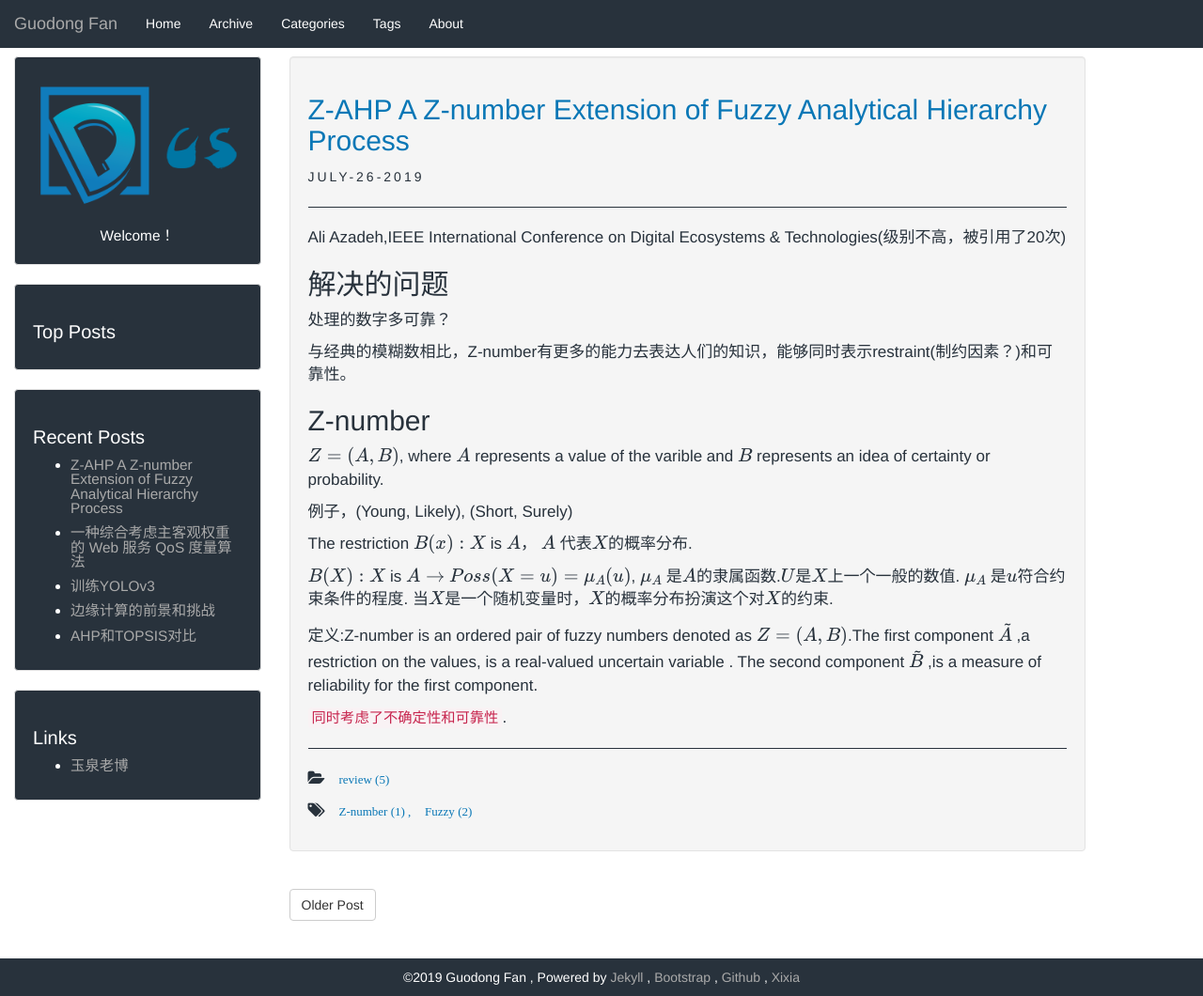
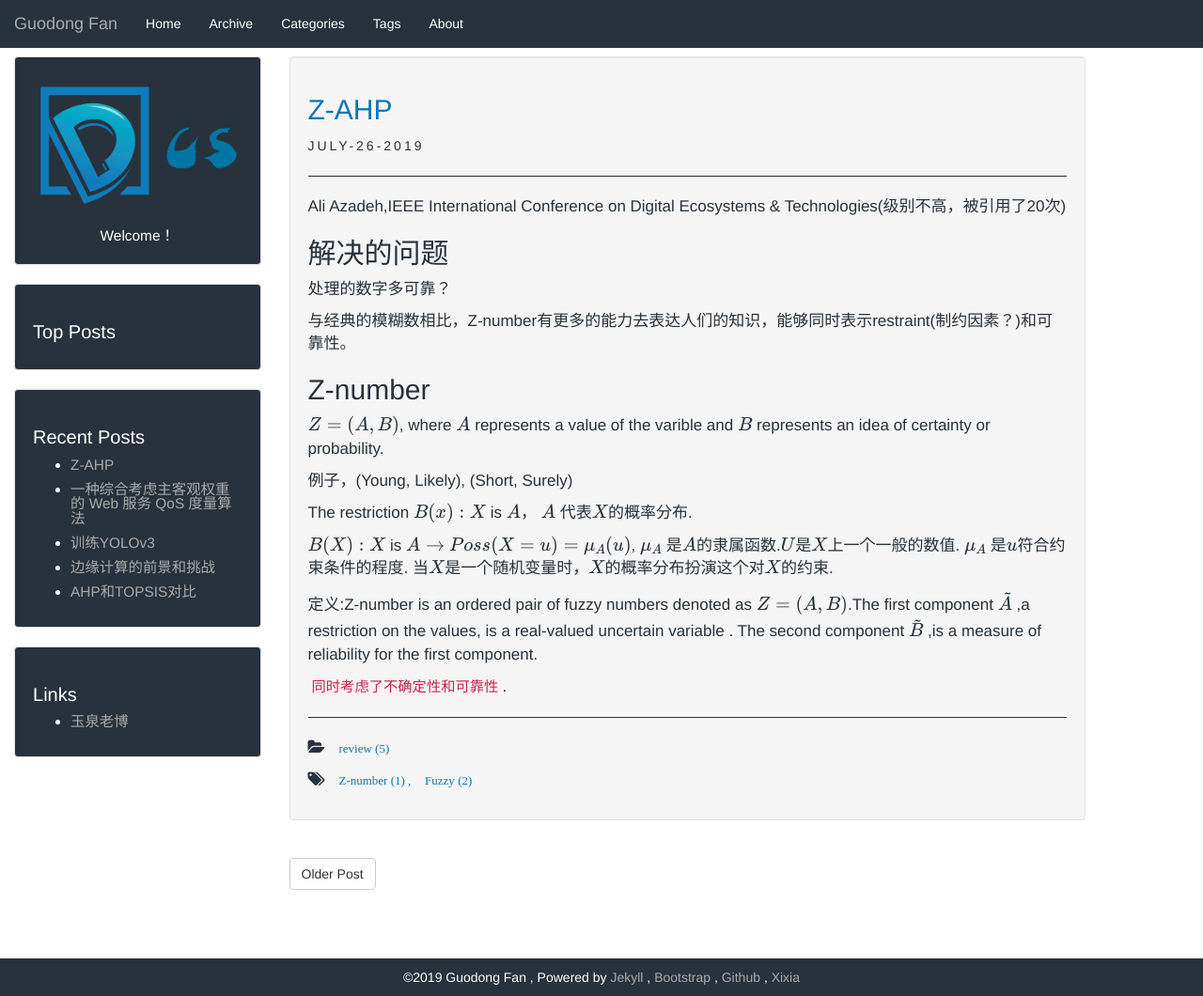
Before and after one commit to GuodongFan/GuodongFan.github.io, a Jekyll site: the page built from _posts/2019-07-26-Z-Number.md, in a window 1280 px wide and 1060 px high. Shown: the whole window at 94% size. Built offline with Jekyll 4.4.1, drawn with Linux system fonts in a browser that asks for light colours; our own code applies the rules of GitHub Pages for plain Markdown files; formulas are drawn with MathJax 3.

Commit message:
Update 2019-07-26-Z-Number.md

```diff
--- a/_posts/2019-07-26-Z-Number.md
+++ b/_posts/2019-07-26-Z-Number.md
@@ -1,5 +1,5 @@
 ---
-title: Z-AHP A Z-number Extension of Fuzzy Analytical Hierarchy Process
+title: Z-AHP
 published: true
 category: review
 tags: Z-number Fuzzy
```
